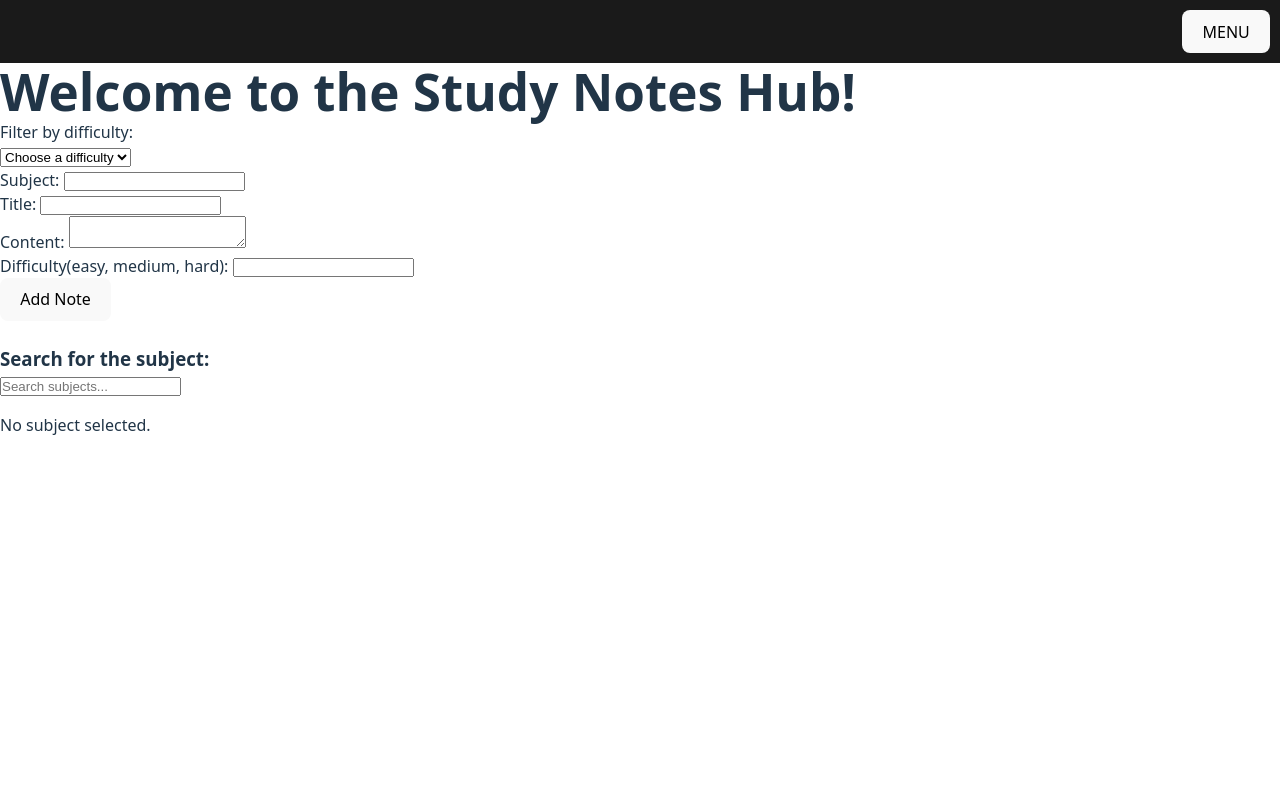
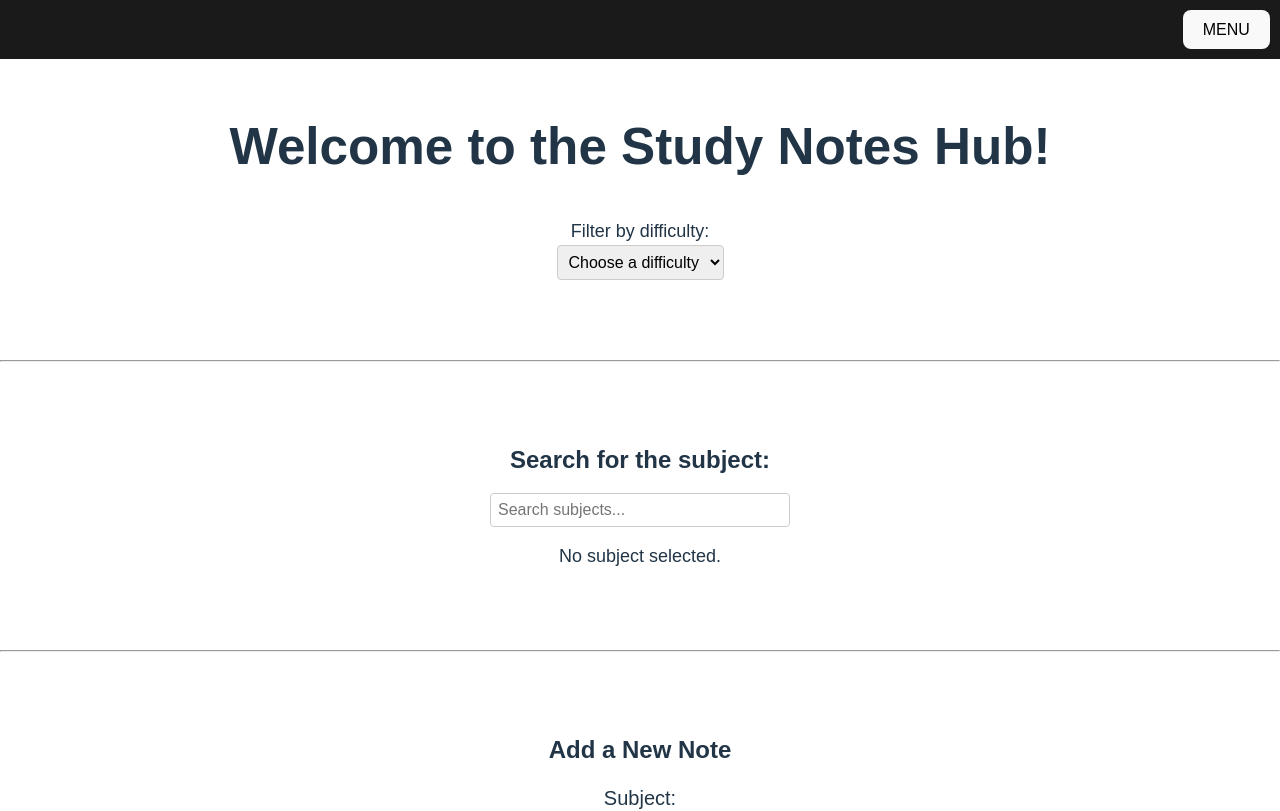
Before and after one commit to TapasPulis/Study-Notes-Hub, a React (Vite) app: page / in a window 1280 px wide. Shown: the top 811 px of the page. Built offline with nearby package versions, Linux system fonts and the light colour scheme.

Commit message:
Styled everything and with this, completed the project

```diff
--- a/index.html
+++ b/index.html
@@ -1,4 +1,4 @@
-<!doctype html>
+<!DOCTYPE html>
 <html lang="en">
   <head>
     <meta charset="UTF-8" />
--- a/src/components/add.notes.component.tsx
+++ b/src/components/add.notes.component.tsx
@@ -50,7 +50,8 @@ const AddNotes = () => {
   );
 
   return (
-    <div>
+    <div id="addNotesContainer">
+      <h2>Add a New Note</h2>
       <form onSubmit={onSubmit}>
         <label htmlFor="subject">Subject: </label>
         <input
--- a/src/components/difficulty.filter.component.tsx
+++ b/src/components/difficulty.filter.component.tsx
@@ -19,8 +19,8 @@ const DifficultyFilter = () => {
         If the difficulties don't match it just returns an empty array.*/
 
   return (
-    <div>
-      <label>Filter by difficulty:</label>
+    <div id="difficultyFilterContainer">
+      <label id="difficultyLabel">Filter by difficulty:</label>
       <br />
       <select
         name="difficulty"
@@ -41,7 +41,7 @@ const DifficultyFilter = () => {
             <p>
               Showing {filterNotes.length} of {notes.length} notes
             </p>
-            <h3>Notes for {selectedDifficulty} level:</h3>
+            <h2>Notes for {selectedDifficulty} level:</h2>
             <p>Sorry. There are no notes that match this difficulty</p>
           </>
         ) : (
@@ -49,7 +49,7 @@ const DifficultyFilter = () => {
             <p>
               Showing {filterNotes.length} of {notes.length} notes
             </p>
-            <h3>Notes for {selectedDifficulty} level:</h3>
+            <h2>Notes for {selectedDifficulty} level:</h2>
             {filterNotes.map((note) => (
               <div key={note.id}>{note.content}</div>
             ))}
--- a/src/components/search.notes.tsx
+++ b/src/components/search.notes.tsx
@@ -26,8 +26,8 @@ const SubjectSearch = () => {
   const SelectedComponent = match?.Component ?? null;
 
   return (
-    <div>
-      <h3>Search for the subject:</h3>
+    <div id="searchNotesContainer">
+      <h2>Search for the subject:</h2>
       <input
         type="text"
         placeholder="Search subjects..."
--- a/src/index.css
+++ b/src/index.css
@@ -1,3 +1,5 @@
+@import url("https://fonts.googleapis.com/css2?family=Roboto:wght@400;500;700&family=Roboto+Condensed:wght@400;700&display=swap");
+
 * {
   box-sizing: border-box;
   padding: 0;
@@ -18,7 +20,9 @@
   -webkit-font-smoothing: antialiased;
   -moz-osx-font-smoothing: grayscale;
 }
-
+body {
+  font-family: "Roboto ", sans-serif;
+}
 a {
   font-weight: 500;
   color: #646cff;
@@ -34,7 +38,6 @@ main {
 
 h1 {
   font-size: 3.2em;
-  line-height: 1.1;
 }
 
 button {
@@ -124,6 +127,124 @@ button:focus-visible {
   margin-left: 20px;
 }
 
+/*** Home Page styling ***/
+
+#homePageContainer {
+  text-align: center;
+  margin-top: 50px;
+}
+
+/*! Difficulty Filter Styling */
+#difficultyFilterContainer {
+  margin-top: 2rem;
+  margin-bottom: 5rem;
+}
+#difficultyLabel {
+  font-size: 18px;
+}
+select {
+  padding: 7px;
+  border-radius: 4px;
+  border: 1px solid #ccc;
+  font-size: 16px;
+  margin-bottom: px;
+}
+
+/*! Search Notes Component Styling */
+#searchNotesContainer {
+  margin-top: 5rem;
+  margin-bottom: 5rem;
+}
+#searchNotesContainer h2 {
+  margin-bottom: 15px;
+}
+#searchNotesContainer input {
+  padding: 7px;
+  border-radius: 4px;
+  border: 1px solid #ccc;
+  font-size: 16px;
+  width: 300px;
+}
+#searchNotesContainer p {
+  margin-top: 10px;
+  font-size: 18px;
+}
+
+/*! Add Notes Component Styling */
+#addNotesContainer {
+  margin-top: 5rem;
+  margin-bottom: 5rem;
+}
+#addNotesContainer h2 {
+  margin-bottom: 15px;
+}
+#addNotesContainer label {
+  display: block;
+  margin-top: 5px;
+  margin-bottom: 5px;
+  font-size: 20px;
+}
+#addNotesContainer input,
+textarea {
+  padding: 3px;
+  margin-bottom: 25px;
+  resize: none;
+  border-top: none;
+  border-left: none;
+  border-right: none;
+  border-bottom: 2px solid black;
+  background: transparent;
+  width: 300px;
+  outline: none;
+  font-size: 18px;
+}
+#addNotesContainer button {
+  margin-top: 10px;
+  margin-bottom: 15px;
+  padding: 10px 20px;
+  font-size: 18px;
+}
+
+/*** Maths page styling***/
+#mathsPageContainer {
+  text-align: center;
+  margin-top: 50px;
+}
+
+/*** English page styling***/
+#englishPageContainer {
+  text-align: center;
+  margin-top: 50px;
+}
+
+/*** History page styling***/
+#historyPageContainer {
+  text-align: center;
+  margin-top: 50px;
+}
+
+/*** Science page styling***/
+#sciencePageContainer {
+  text-align: center;
+  margin-top: 50px;
+}
+
+/*** Saved Notes page styling***/
+#savedNotesPageContainer {
+  text-align: center;
+  margin-top: 50px;
+}
+
+#savedNote {
+  border: 1px solid #ccc;
+  padding: 15px;
+  margin: 20px auto;
+  max-width: 600px;
+  text-align: left;
+  border-radius: 8px;
+  background-color: #f9f9f9;
+}
+
 /*** Dark/Light mode ***/
 
 :root {
@@ -134,17 +255,27 @@ button:focus-visible {
 [data-theme="dark"] {
   --bg-color: #423d3d;
   --text-color: #ffffff;
-  body {
+}
+[data-theme="dark"] body {
   background-color: var(--bg-color);
   color: var(--text-color);
   transition: 0.25s ease;
 }
-  .sidebar {
+
+[data-theme="dark"].sidebar {
   background: rgba(255, 255, 255, 0.2);
   border: 1px solid rgba(255, 255, 255, 0.3);
   color: #213547;
 }
-  .sidebar a {
+[data-theme="dark"] .sidebar a {
   color: white;
 }
+[data-theme="dark"] #savedNote {
+  background-color: #2c2c2c;
+  border: 1px solid #555;
 }
+[data-theme="dark"] #addNotesContainer input,
+[data-theme="dark"] #addNotesContainer textarea {
+  border-bottom: 2px solid #ffffff;
+  color: white;
+}
--- a/src/pages/english.page.tsx
+++ b/src/pages/english.page.tsx
@@ -3,9 +3,7 @@ import { notes } from "../components/data";
 const EnglishPage = () => {
   const englishNotes = notes.filter((note) => note.subject === "English");
   return (
-    <div>
-      <h3>English notes:</h3>
-      <br />
+    <div id="englishPageContainer">
       {englishNotes.map((note) => (
         <div key={note.title}>{note.content}</div>
       ))}
--- a/src/pages/history.page.tsx
+++ b/src/pages/history.page.tsx
@@ -3,9 +3,7 @@ import { notes } from "../components/data";
 const HistoryPage = () => {
   const historyNotes = notes.filter((note) => note.subject === "History");
   return (
-    <div>
-      <h3>History Notes:</h3>
-      <br />
+    <div id="historyPageContainer">
       {historyNotes.map((note) => (
         <div key={note.title}>{note.content}</div>
       ))}
--- a/src/pages/home.page.tsx
+++ b/src/pages/home.page.tsx
@@ -4,12 +4,13 @@ import SubjectSearch from "../components/search.notes";
 
 const HomePage = () => {
   return (
-    <div>
+    <div id="homePageContainer">
       <h1>Welcome to the Study Notes Hub!</h1>
       <DifficultyFilter />
+      <hr />
+      <SubjectSearch />
+      <hr />
       <AddNotes />
-      <br />
-      <SubjectSearch />
     </div>
   );
 };
--- a/src/pages/maths.page.tsx
+++ b/src/pages/maths.page.tsx
@@ -2,9 +2,7 @@ import { notes } from "../components/data";
 const MathsPage = () => {
   const mathNotes = notes.filter((note) => note.subject === "Maths");
   return (
-    <div>
-      <h3>Maths Notes:</h3>
-      <br />
+    <div id="mathsPageContainer">
       {mathNotes.map((note) => (
         <div key={note.title}>{note.content}</div>
       ))}
--- a/src/pages/saved.notes.page.tsx
+++ b/src/pages/saved.notes.page.tsx
@@ -12,13 +12,13 @@ const SavedNotesPage = () => {
   }
 
   return (
-    <div>
+    <div id="savedNotesPageContainer">
       <h2>Saved Notes</h2>
 
       <p>Showing {state.savedNotes.length} saved notes</p>
 
       {state.savedNotes.map((note) => (
-        <div key={note.id}>
+        <div id="savedNote" key={note.id}>
           <h4>{note.title}</h4>
           {note.content}
 
--- a/src/pages/science.page.tsx
+++ b/src/pages/science.page.tsx
@@ -3,9 +3,7 @@ import { notes } from "../components/data";
 const SciencePage = () => {
   const scienceNotes = notes.filter((note) => note.subject === "Science");
   return (
-    <div>
-      <h3>Science Notes:</h3>
-      <br />
+    <div id="sciencePageContainer">
       {scienceNotes.map((note) => (
         <div key={note.title}>{note.content}</div>
       ))}
```
Also changed, not shown: src/components/data.tsx (+18 -15 lines). Lines whose indentation alone changed are shown as unchanged.
